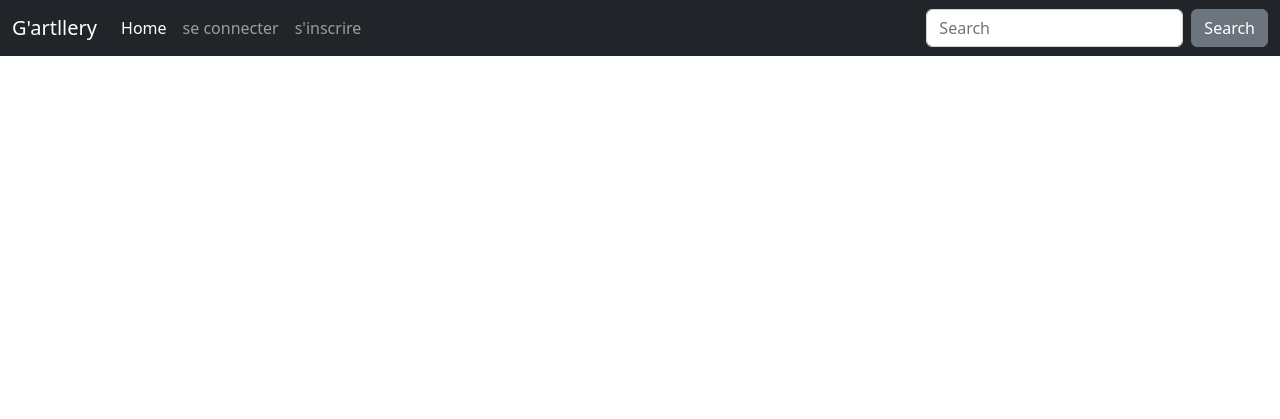
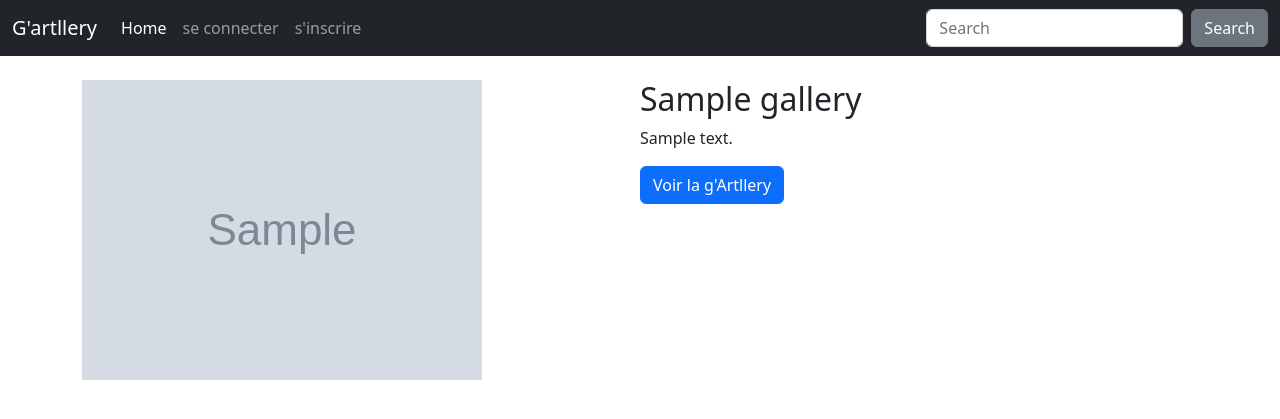
Before and after one commit to st3rbenn/ecfBack_rattrapage, a Symfony app: template templates/home/index.html.twig in a window 1280 px wide. Shown: the top 419 px of the page. Run offline with Twig, Linux system fonts and the light colour scheme; the template is opened without the code that fills it: most values are stand-ins (such as "Sample title", 1, 10 or a date in 2020); grey boxes marked "Sample" are stand-in pictures; some libraries are stand-ins or nearby versions.

Commit message:
improve role statement on Twig templates, and add galleries to home page

```diff
--- a/src/Controller/Admin/DashboardController.php
+++ b/src/Controller/Admin/DashboardController.php
@@ -12,13 +12,11 @@ use Sensio\Bundle\FrameworkExtraBundle\Configuration\IsGranted;
 use Symfony\Component\HttpFoundation\Response;
 use Symfony\Component\Routing\Annotation\Route;
 
-/**
- * @IsGranted("ROLE_ADMIN")
- */
 class DashboardController extends AbstractDashboardController
 {
     /**
      * @Route("/admin", name="admin")
+     * @IsGranted("ROLE_ADMIN")
      */
     public function index(): Response
     {
--- a/src/Controller/GalleryController.php
+++ b/src/Controller/GalleryController.php
@@ -124,7 +124,6 @@ class GalleryController extends AbstractController
     }
 
     /**
-     * @IsGranted("ROLE_USER")
      * @Route("/gallery/{id}", name="app_gallery_show", requirements={"id"="\d+"})
      */
     public function showGallery(
@@ -142,7 +141,6 @@ class GalleryController extends AbstractController
     /**
      * @IsGranted("ROLE_USER")
      * @Route("/gallery/{id}/art/add", name="app_gallery_add_art")
-     *
      * @ParamConverter("gallery", options={"mapping": {"id": "id"}})
      */
     public function addArt(
--- a/src/Repository/GalleryRepository.php
+++ b/src/Repository/GalleryRepository.php
@@ -43,8 +43,7 @@ class GalleryRepository extends ServiceEntityRepository
 
     public function listOfGalleries(): array
     {
-        return $this->findAll()
-        ;
+        return $this->findAll();
     }
 
 //    /**
--- a/templates/gallery/gallery_art/index.html.twig
+++ b/templates/gallery/gallery_art/index.html.twig
@@ -19,12 +19,13 @@
             <p class="card-text col">
               {{ gallery.description }}
             </p>
+            {% if gallery.user == app.user %}
                 <a href="{{ path('app_gallery_add_art', {'id': gallery.id}) }}" class="btn btn-secondary">
                     Ajouter une oeuvre
                 </a>
+            {% endif %}
         </div>
         {% for g in listOfArts %}
-            {% if g.gallery == gallery %}
                 <div class="card mb-4 gap-3 mb-4 mt-4 p-3">
                     <div class="mb-3 align-self-center">
                         <img src="{{ asset('uploads/images/' ~ g.image) }}" alt="image de l'oeuvre {{ g.name }}" class="img-fluid">
@@ -37,6 +38,7 @@
                             {{ g.description }}
                         </p>
                     </div>
+                    {% if gallery.user == app.user %}
                             <div class="d-flex flex-column container-sm gap-3 justify-content-center align-items-center">
                                 <a href="{{ path('app_gallery_editart', {'galleryItem_id': g.id, 'gallery_id': gallery.id}) }}" class="btn btn-warning col-9">
                                     Modifier l'oeuvre
@@ -45,8 +47,8 @@
                                     Supprimer l'oeuvre
                                 </a>
                             </div>
+                    {% endif %}
                 </div>
-            {% endif %}
         {% endfor %}
     </div>
 {% endblock %}
--- a/templates/home/index.html.twig
+++ b/templates/home/index.html.twig
@@ -13,9 +13,27 @@
             {{ message }}
         </div>
     {% endfor %}
-    {% if is_granted("ROLE_USER") %}
     <div class="container">
-        <h1 class="fs-4 text-center mt-4">Bienvenue, {{ app.user.userIdentifier }} {{ app.user.id }}</h1>
+        {% if is_granted("ROLE_USER") %}
+            <h1 class="fs-4 text-center mt-4">Bienvenue, {{ app.user.userIdentifier }} {{ app.user.id }}</h1>
+        {% endif %}
+        <div class="row gap-3">
+            {% for g in galleries %}
+                    <div class="row mb-4 mt-4">
+                        <div class="col-12 col-md-6 align-self-center">
+                            <img src="{{ asset('uploads/images/' ~ g.image) }}" alt="image de la gallerie {{ g.name }}" class="img-fluid">
+                        </div>
+                        <div class="col-12 col-md-6">
+                            <h2 class="text-dark">{{ g.name }}</h2>
+                            <p class="text-dark">{{ g.description }}</p>
+                            <a href="{{ path('app_gallery_show', {'id': g.id}) }}" class="btn btn-primary">Voir la g'Artllery</a>
+                            {% if g.user == app.user %}
+                                <a href="{{ path('app_gallery_edit', {'id': g.id}) }}" class="btn btn-warning">Modifier la g'Artllery</a>
+                                <a href="{{ path('app_gallery_delete', {'id': g.id}) }}" class="btn btn-danger">Supprimer la g'Artllery</a>
+                            {% endif %}
+                        </div>
+                    </div>
+            {% endfor %}
+        </div>
     </div>
-    {% endif %}
 {% endblock %}
```
Also changed, not shown: src/Controller/HomeController.php (+8 -1 lines). Lines whose indentation alone changed are shown as unchanged.
